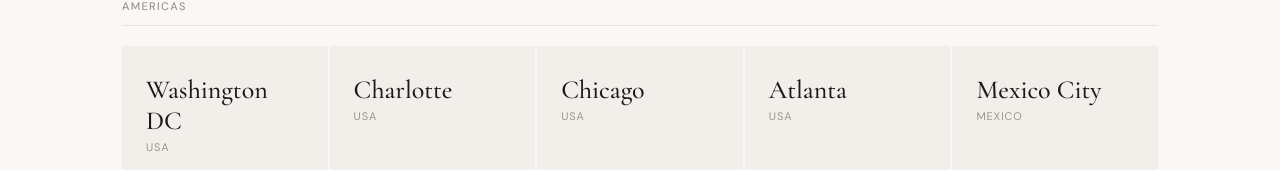
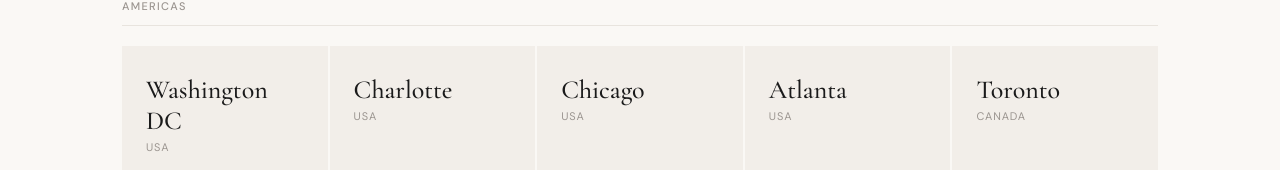
Before and after one commit to Kingiven1/getlored, a React (Vite) app: page /cities in a window 1280 px wide. Shown: the part 630-800 px from the top of the page. Built offline with nearby package versions, Linux system fonts and the light colour scheme; no server answers.

Commit message:
add Toronto to public cities page

```diff
--- a/src/pages/Cities.jsx
+++ b/src/pages/Cities.jsx
@@ -5,6 +5,7 @@ const cities = [
   { name: 'Charlotte', country: 'USA', slug: 'charlotte', region: 'Americas' },
   { name: 'Chicago', country: 'USA', slug: 'chicago', region: 'Americas' },
   { name: 'Atlanta', country: 'USA', slug: 'atlanta', region: 'Americas' },
+  { name: 'Toronto', country: 'Canada', slug: 'toronto', region: 'Americas' },
   { name: 'Mexico City', country: 'Mexico', slug: 'mexico-city', region: 'Americas' },
   { name: 'Panama City', country: 'Panama', slug: 'panama-city', region: 'Americas' },
   { name: 'Lisbon', country: 'Portugal', slug: 'lisbon', region: 'Europe' },
```
